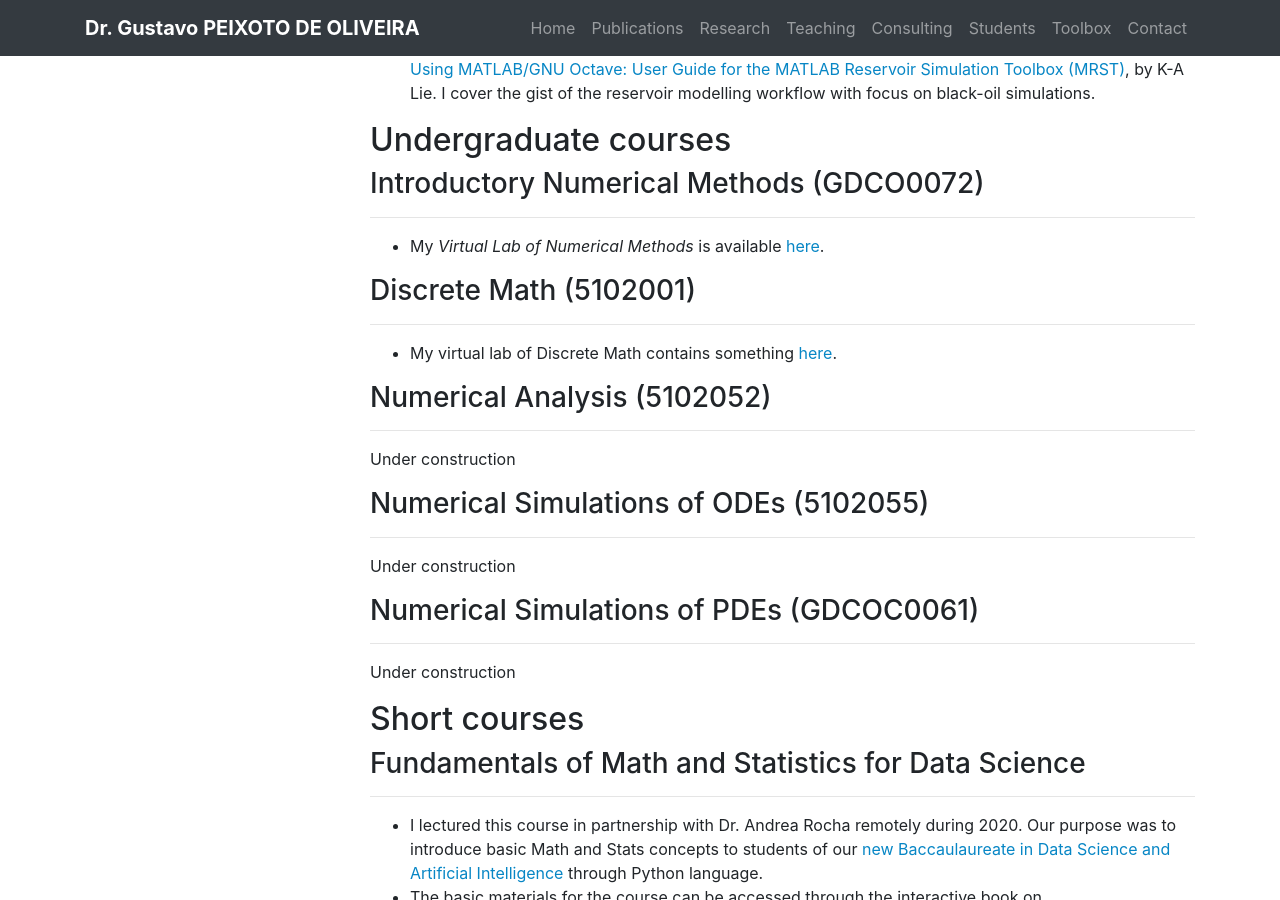
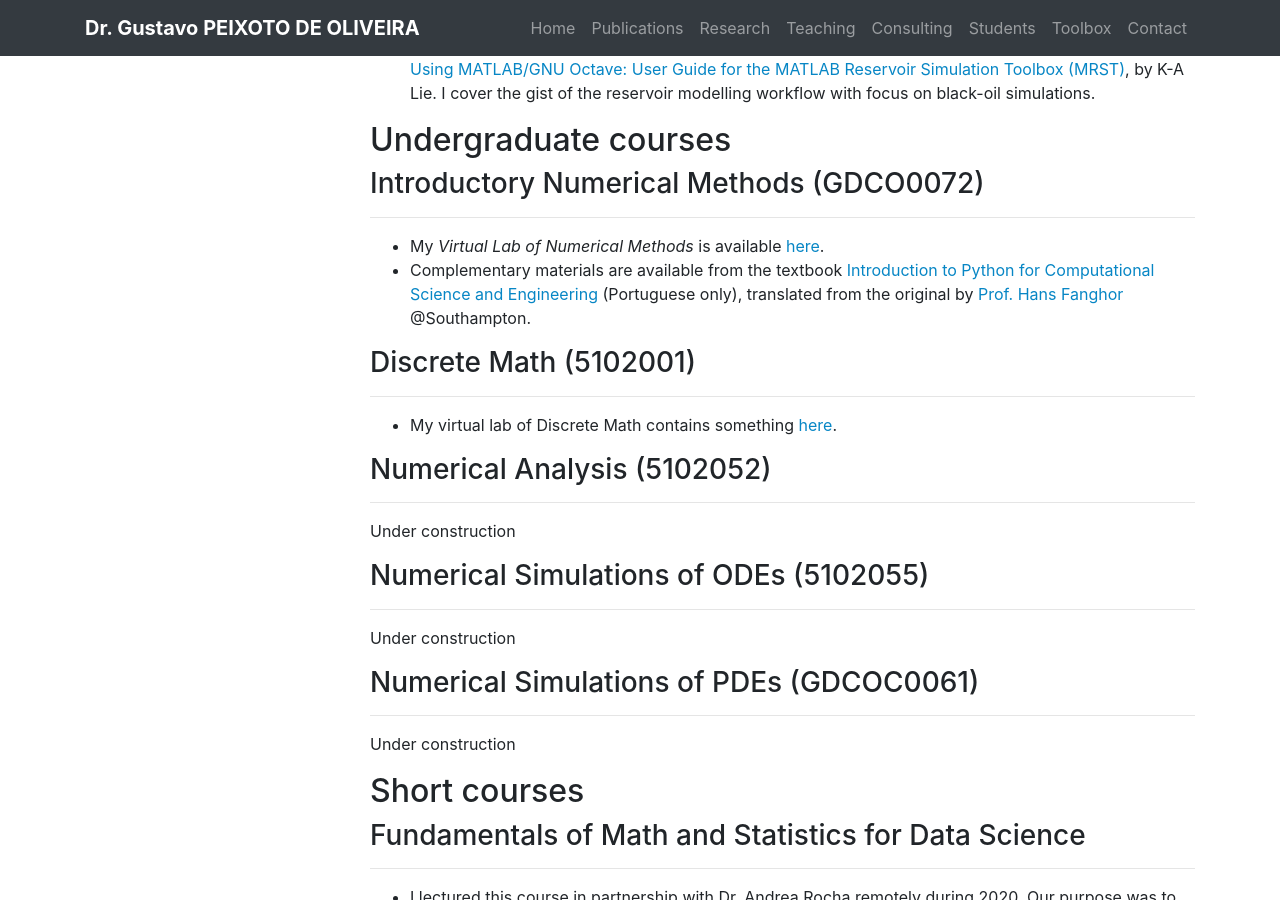
Before and after one commit to gcpeixoto/gcpeixoto.github.io, a Jekyll site: the page built from _pages/teaching.md, in a window 1280 px wide and 900 px high, scrolled down 1099 px. Built offline with Jekyll 4.4.1, drawn with Linux system fonts in a browser that asks for light colours.

Commit message:
Update link to Num. Calc. material.

```diff
--- a/_includes/components/courses/grad/calcnum.md
+++ b/_includes/components/courses/grad/calcnum.md
@@ -3,3 +3,4 @@
 
 
 - My *Virtual Lab of Numerical Methods* is available [here](https://github.com/gcpeixoto/ipynb-lab-metodos-numericos).
+- Complementary materials are available from the textbook [Introduction to Python for Computational Science and Engineering](https://gcpeixoto.github.io/lecture-ipynb) (Portuguese only), translated from the original by [Prof. Hans Fanghor](https://fangohr.github.io) @Southampton.
```
